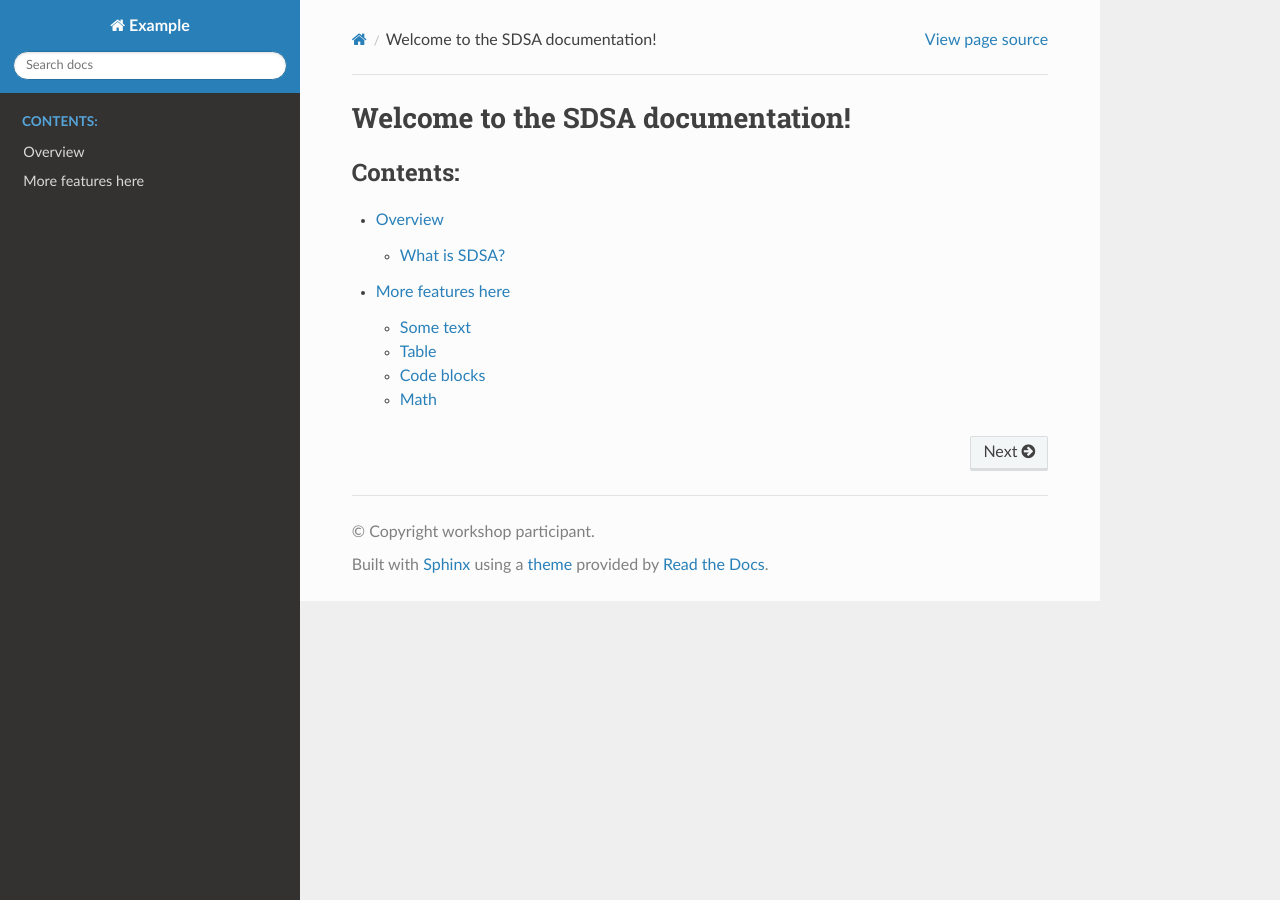
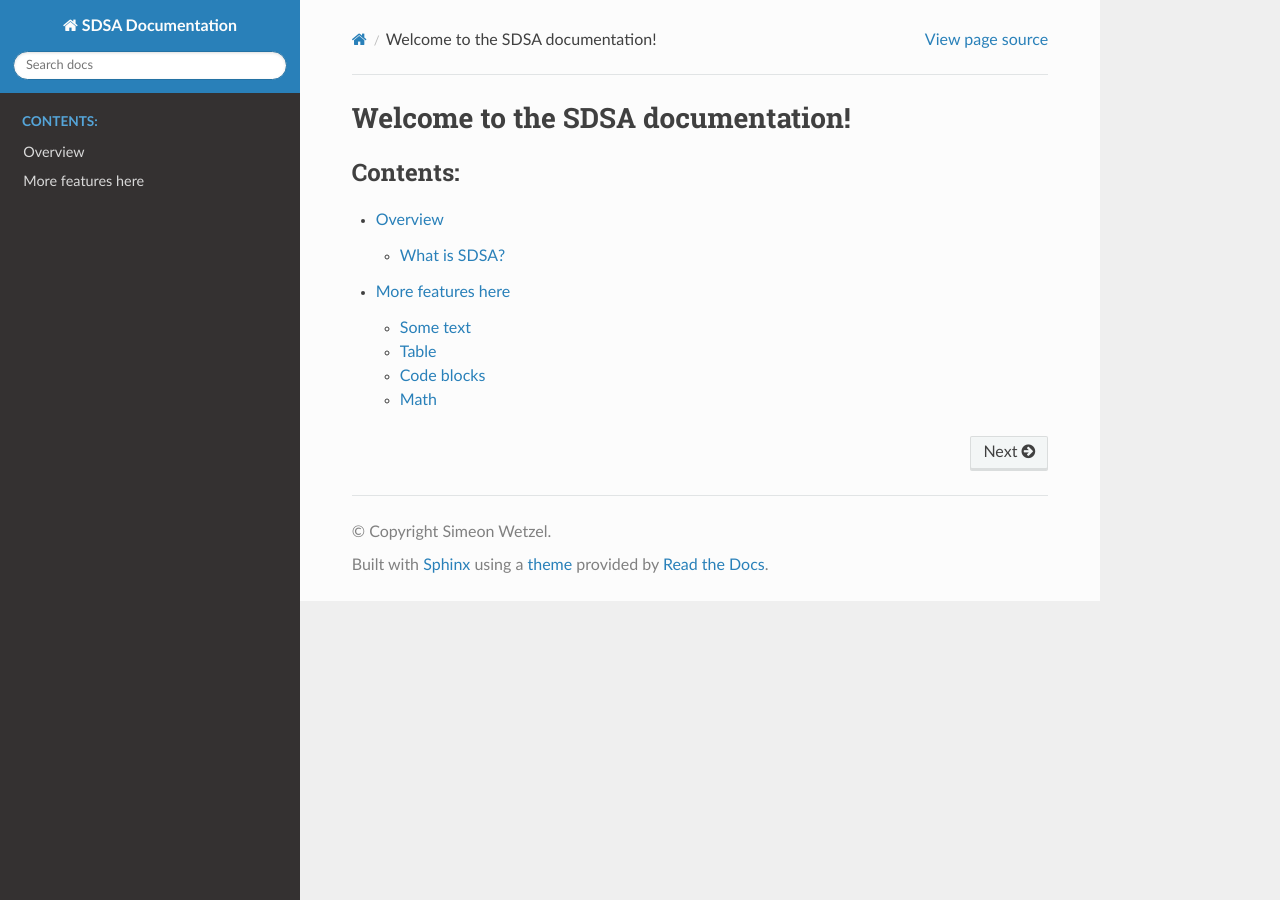
Before and after one commit to simeonwetzel/sdsadocs, a Sphinx documentation site: the page built from docs/index.rst, in a window 1280 px wide. Built offline with Sphinx 7.4.7 and the Read the Docs theme 2.0.0, drawn with Linux system fonts in a browser that asks for light colours.

Commit message:
Update conf.py

```diff
--- a/docs/conf.py
+++ b/docs/conf.py
@@ -6,9 +6,9 @@
 # -- Project information -----------------------------------------------------
 # https://www.sphinx-doc.org/en/master/usage/configuration.html#project-information
 
-project = 'Example'
-copyright = 'workshop participant'
-author = 'workshop participant'
+project = 'SDSA Documentation'
+copyright = 'Simeon Wetzel'
+author = 'Simeon Wetzel'
 release = '0.1'
 
 
```
